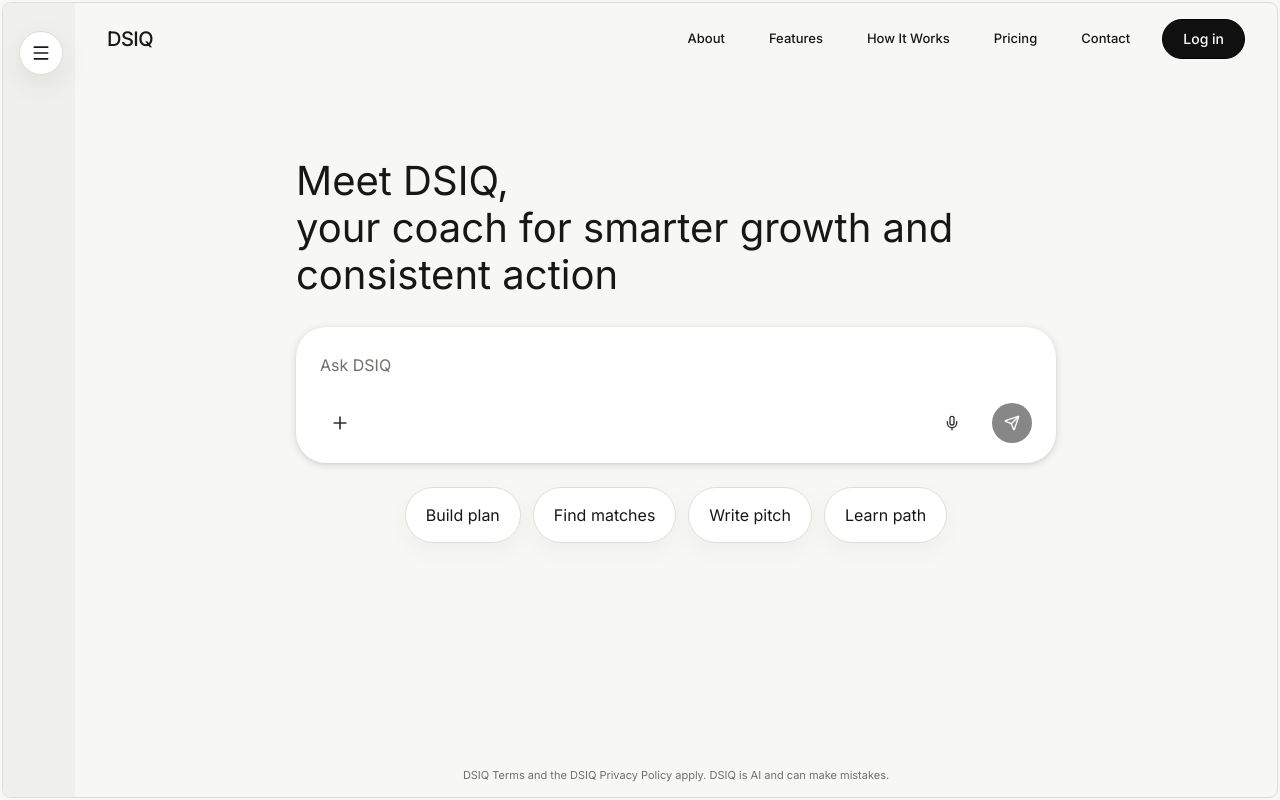
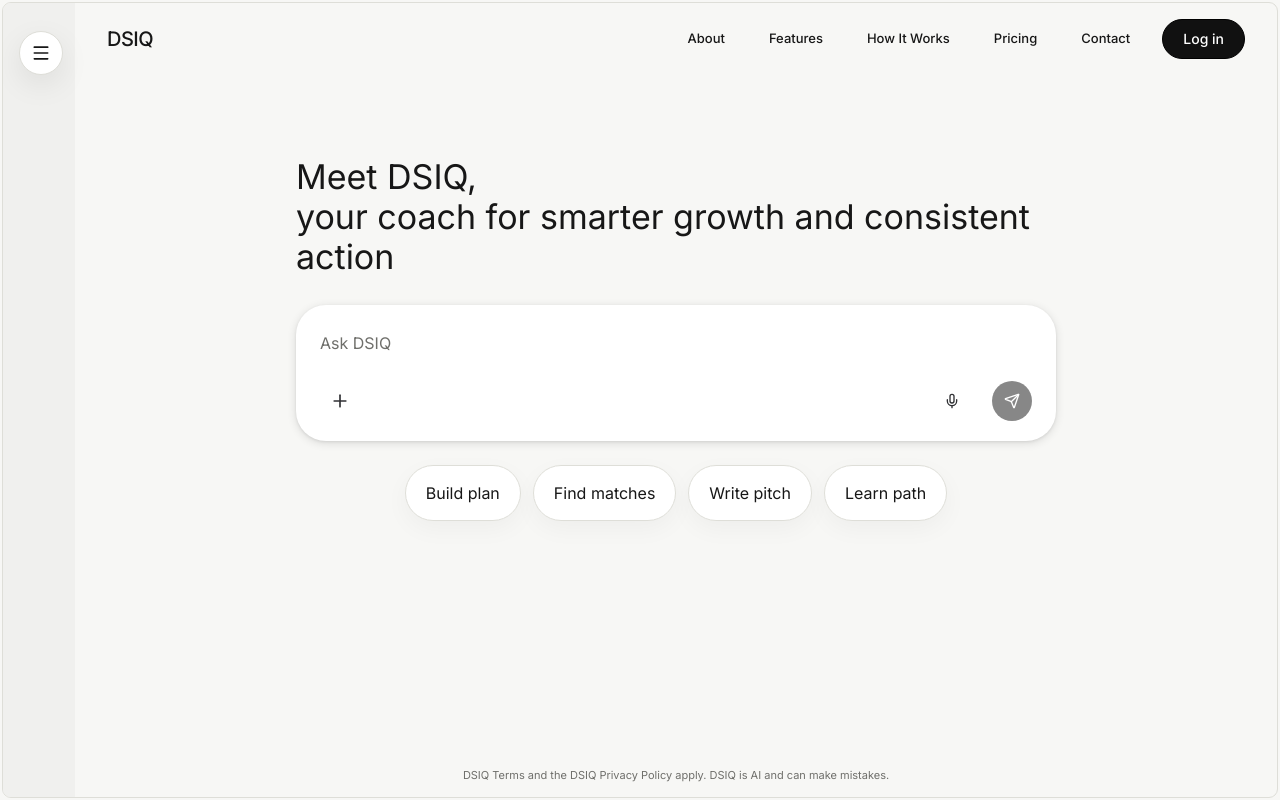
Before and after one commit to devsmaj/dsiq, a Next.js app in the folder frontend/: page / in a window 1280 px wide. Built offline with nearby package versions, Linux system fonts and the light colour scheme; no server answers.

Commit message:
Adjust home hero heading size

```diff
--- a/frontend/src/components/home-chat.tsx
+++ b/frontend/src/components/home-chat.tsx
@@ -324,7 +324,7 @@ export function HomeChat() {
 
           <div className="flex flex-1 flex-col items-center px-5 pb-3 pt-[72px] sm:px-8 lg:pt-[82px]">
             <div className="w-full max-w-[760px]">
-              <h1 className="text-[34px] font-normal leading-[1.18] text-[color:var(--color-text)] sm:text-[40px]">
+              <h1 className="text-[24px] font-normal leading-[1.18] text-[color:var(--color-text)] sm:text-[34px]">
                 <span className="block">Meet DSIQ,</span>
                 <span
                   key={heroLines[heroLineIndex]}
```
